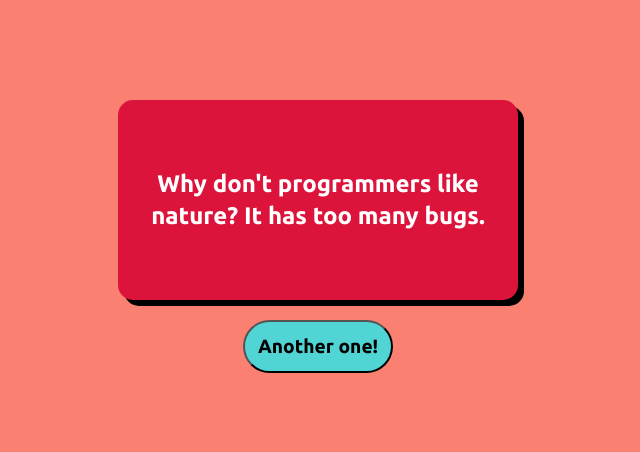
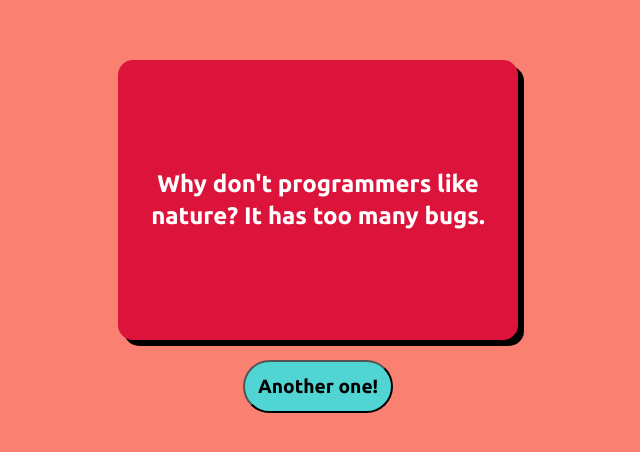
Before and after one commit to alizaid91/Javascript, a website: page 24_Exercise_03_random_joke_webpage/index.html in a window 1280 px wide. Shown: the part 172-624 px from the top of the page, without its empty margins (330-970 px from the left). Drawn offline with Linux system fonts and the light colour scheme.

Commit message:
updated 24 style.css

```diff
--- a/24_Exercise_03_random_joke_webpage/style.css
+++ b/24_Exercise_03_random_joke_webpage/style.css
@@ -20,7 +20,7 @@ body{
     align-items: center;
     width:80%;
     max-width: 400px;
-    height: 200px;
+    height: 280px;
     background-color : crimson;
     box-shadow: 6px 6px;
     border-radius: 15px;
```
